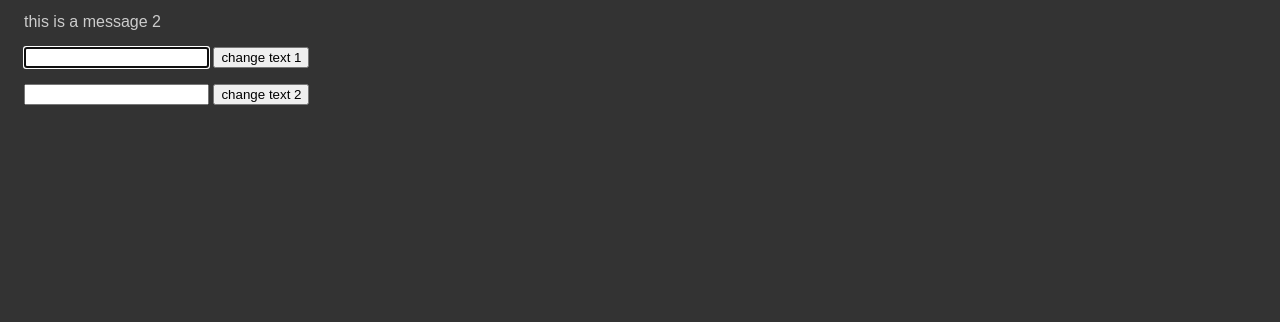
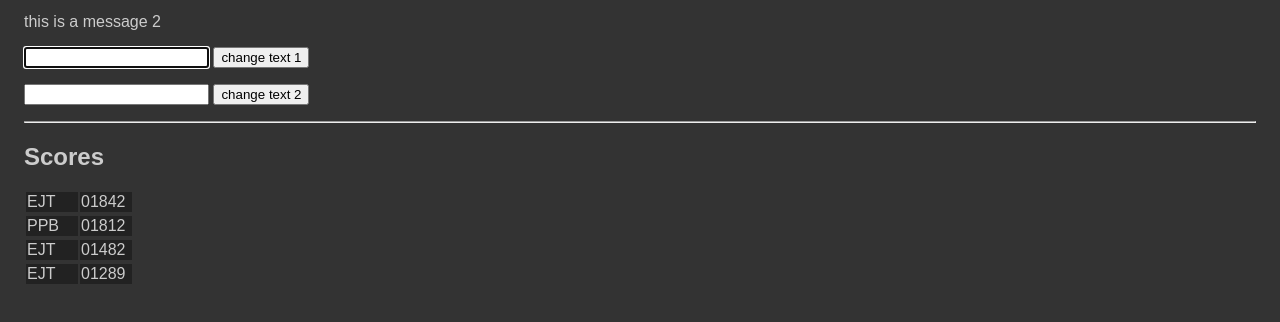
Before and after one commit to edwardtanguay/et003-jsdom, a plain HTML site: page index.html in a window 1280 px wide. Shown: the part 230-552 px from the top of the page. Drawn offline with Linux system fonts and the light colour scheme.

Commit message:
scores in

```diff
--- a/index.html
+++ b/index.html
@@ -5,7 +5,8 @@
 	<meta charset="UTF-8">
 	<meta http-equiv="X-UA-Compatible"
 		  content="IE=edge">
-	<meta name="viewport" content="width=device-width, initial-scale=1.0">
+	<meta name="viewport"
+		  content="width=device-width, initial-scale=1.0">
 	<link rel="stylesheet"
 		  href="main.css">
 	<script src="main.js"
@@ -20,7 +21,7 @@
 	<button class="toggleAnswerButton">Toggle Answer</button>
 	<p class="answer hidden">A: keyup, keydown, keypress</p>
 
-	<hr/>
+	<hr />
 	<h2>DOM JS Test</h2>
 	<p class="message1">this is a message 1</p>
 	<p class="message2">this is a message 2</p>
@@ -35,6 +36,11 @@
 			   class="userText2">
 		<button class="changeText2Button">change text 2</button>
 	</div>
+
+	<hr />
+	<h2>Scores</h2>
+	<div class="scoresContent"></div>
+
 </body>
 
 </html>
--- a/main.css
+++ b/main.css
@@ -16,3 +16,8 @@ body {
 hr {
 	margin-top: 1rem;
 }
+
+td {
+	width: 50px;
+	background-color: #222;
+}
--- a/main.js
+++ b/main.js
@@ -7,6 +7,27 @@ const changeText2ButtonElem = document.querySelector('.changeText2Button');
 
 const toggleAnswerButtonElem = document.querySelector('.toggleAnswerButton');
 const answerElem = document.querySelector('.answer');
+
+const scoresContentElem = document.querySelector('.scoresContent');
+
+const scoreItems = [
+	{
+		user: "EJT",
+		score: "01842"
+	},
+	{
+		user: "PPB",
+		score: "01812"
+	},
+	{
+		user: "EJT",
+		score: "01482"
+	},
+	{
+		user: "EJT",
+		score: "01289"
+	}
+];
 
 // FLASHCARDS
 
@@ -48,3 +69,16 @@ userText2Elem.addEventListener('keypress', (e) => {
 		changeTheText2();
 	}
 });
+
+// SCORES
+
+scoresContentElem.innerHTML = scoreItems.map(score => {
+	return `
+	<table className="score">
+		<tr>
+			<td className="user">${score.user}</td>
+			<td className="user">${score.score}</td>
+		</tr>
+	</table>
+	`;
+}).join('');
```
Also changed, not shown: data/scores.js (added), dev/notes.txt.
